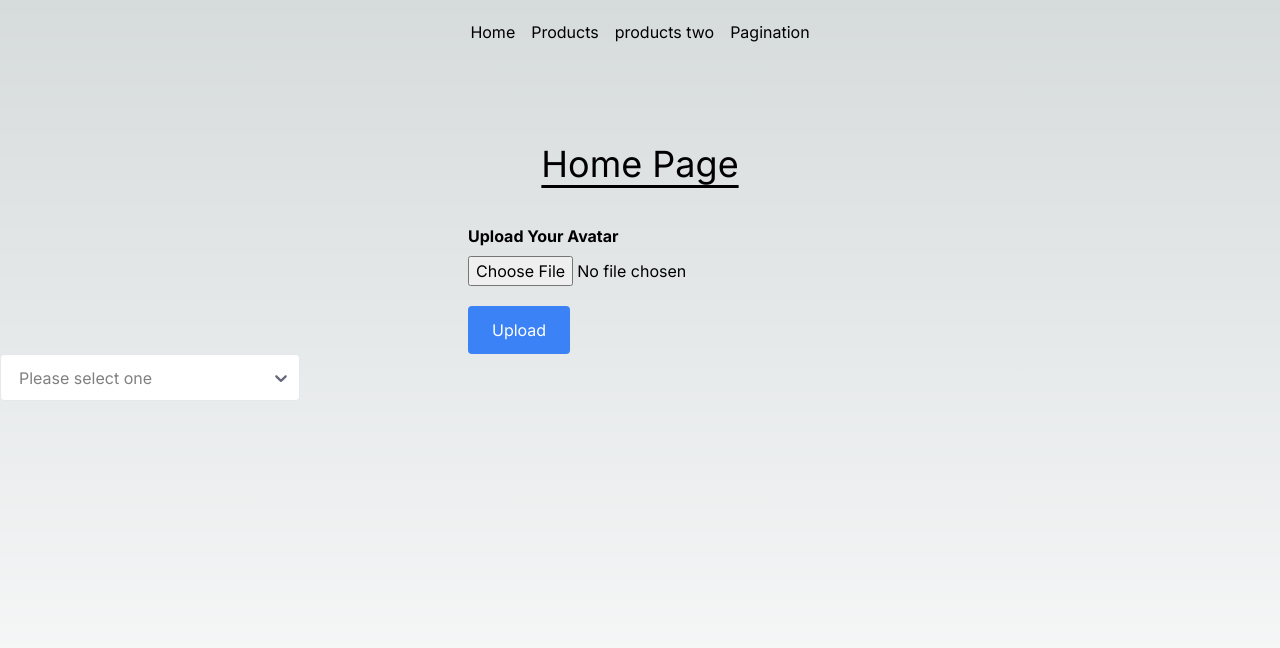
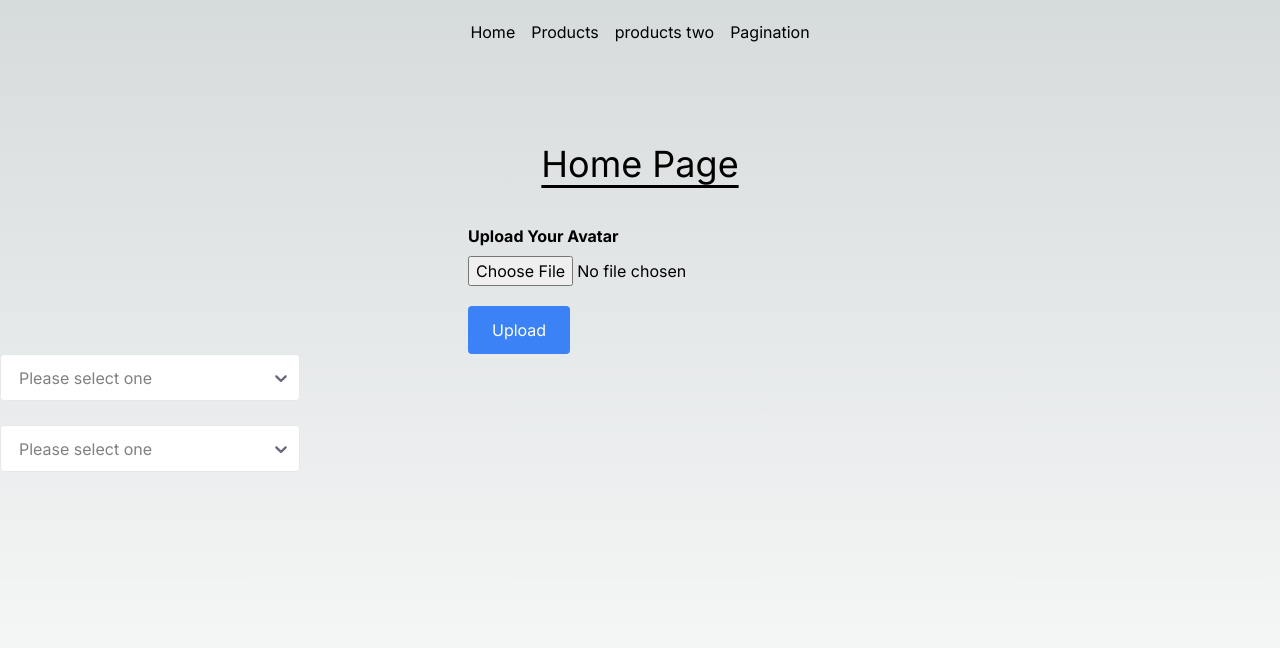
Before and after one commit to mdshofiur/nextjs-app, a Next.js app: page / in a window 1280 px wide. Shown: the top 648 px of the page. Built offline with nearby package versions, Linux system fonts and the light colour scheme.

Commit message:
clean comment and single dropdown added

```diff
--- a/app/page.tsx
+++ b/app/page.tsx
@@ -13,10 +13,6 @@ const options = [
 ];
 
 const Home = () => {
-   /* -------------------------------------------------------------------------- */
-   /*                             Select custom style                            */
-   /* -------------------------------------------------------------------------- */
-
 
    return (
       <main className='container mx-auto bg-white-500/50 min-h-screen py-10'>
@@ -40,6 +36,22 @@ const Home = () => {
             className='basic-multi-select max-w-[300px] w-full'
             classNamePrefix='react-select'
          />
+         <br />
+         <Select
+            placeholder='Please select one'
+            styles={customStyles}
+            theme={(theme) => ({
+               ...theme,
+               colors: {
+                  ...theme.colors,
+                  primary25: '#39A527',
+               },
+            })}
+            name='colors'
+            options={options}
+            className='basic-multi-select max-w-[300px] w-full'
+            classNamePrefix='react-select'
+         />
       </main>
    );
 };
```
